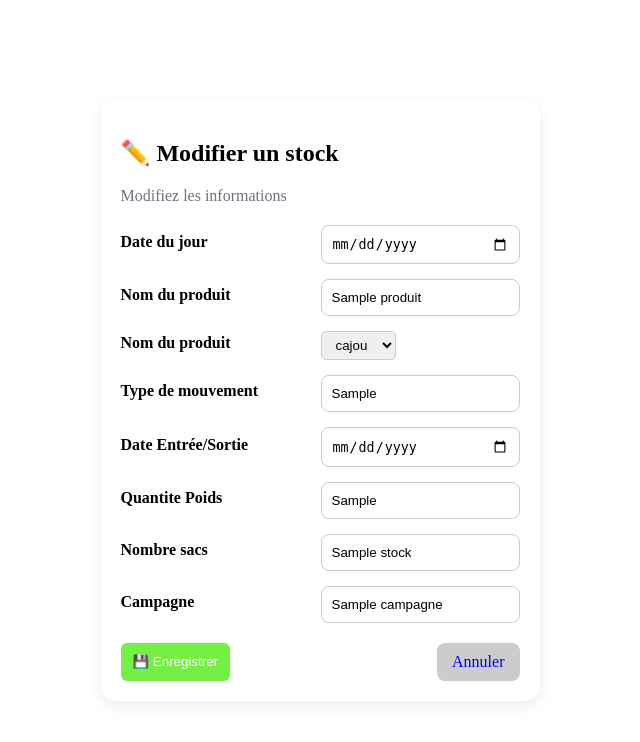
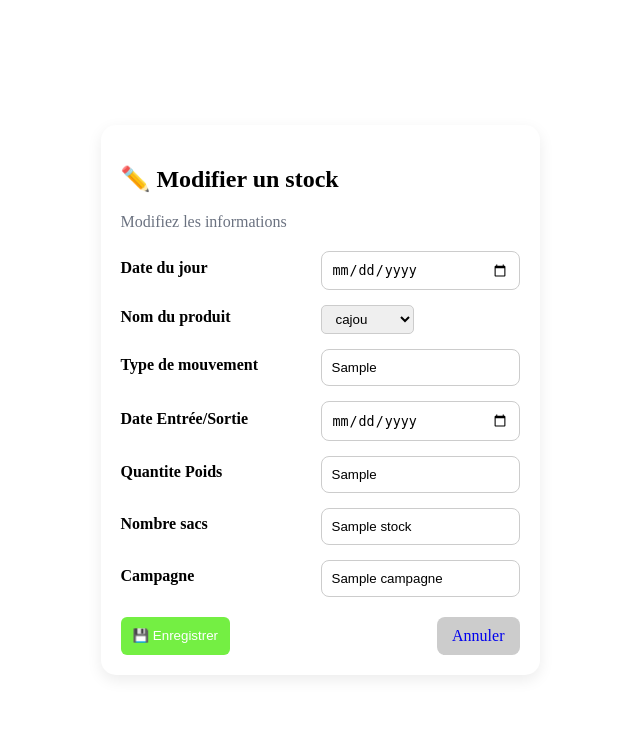
Before and after one commit to Siaka-imt/coopapp, a Flask app: template templates/edit_stock.html in a window 1280 px wide. Shown: the top 742 px of the page, without its empty margins (320-960 px from the left). Run offline with Flask 3, Linux system fonts and the light colour scheme; the template is opened without the code that fills it: most values are stand-ins (such as "Sample title", 1, 10 or a date in 2020).

Commit message:
Mise à jour Lilas

```diff
--- a/templates/edit_stock.html
+++ b/templates/edit_stock.html
@@ -24,16 +24,13 @@
                 </div>
                 <div class="form-row">
                     <label>Nom du produit</label>
-                    <input name="produit" value="{{ stock.produit }}">
-                </div>
-                <div class="form-row">
-                    <label>Nom du produit</label>
                     <select name="produit">
                         <option value="cajou" {% if stock.produit == "cajou" %}selected{% endif %}>cajou</option>
                         <option value="karite" {% if stock.produit == "karite" %}selected{% endif %}>karite</option>
                         <option value="riz" {% if stock.produit == "riz" %}selected{% endif %}>riz</option>
                         <option value="soja" {% if stock.produit == "soja" %}selected{% endif %}>soja</option>
                         <option value="maïs" {% if stock.produit == "maïs" %}selected{% endif %}>maïs</option>
+                        <option value="sacherie" {% if stock.produit == "sacherie" %}selected{% endif %}>sacherie</option>
                     </select>
                 </div>
                 <div class="form-row">
```
